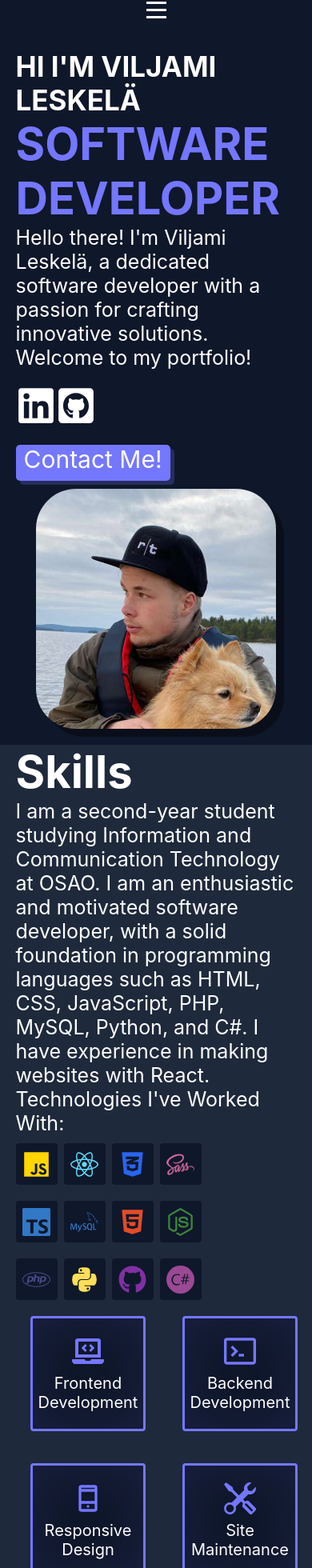
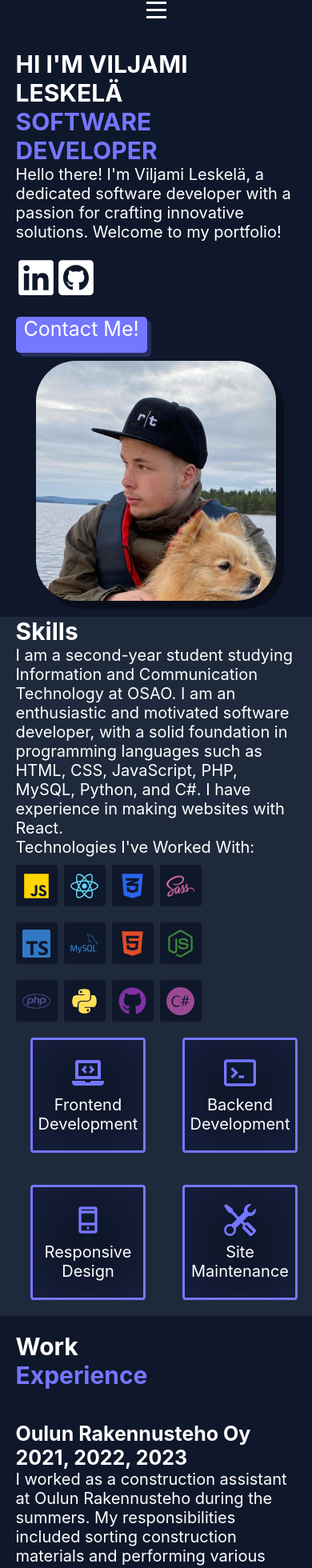
Before and after one commit to WaterProofComputer/portfolio2024, a React (Create React App) app: page / in a window 390 px wide. Shown: the part 38-1998 px from the top of the page at 80% size. Built offline with nearby package versions, Linux system fonts and the light colour scheme.

Commit message:
font fix

```diff
--- a/src/Components/Contact/contact.scss
+++ b/src/Components/Contact/contact.scss
@@ -125,3 +125,23 @@ p {
         padding: 0px;
     }
   }
+  @media screen and (max-width: 600px) {
+    .contact-otsikko {
+        font-size: 30px;
+    }
+    .contact-otsikko1 {
+        font-size: 30px;
+    }
+    .contact-text {
+        font-size: 20px;
+    }
+    .form-otsikko {
+        font-size: 30px;
+    }
+    .form-text {
+        font-size: 25px;
+    }
+    .form-placeholder-text {
+        font-size: 20px;
+    }
+  }
--- a/src/Components/Footer/footer.scss
+++ b/src/Components/Footer/footer.scss
@@ -51,3 +51,14 @@
         width: 100%;
     }
   }
+  @media screen and (max-width: 600px) {
+    .link-otsikko {
+        font-size: 30px;
+    }
+    .link-text {
+        font-size: 25px;
+    }
+    .footer-text {
+        font-size: 25px;
+    }
+  }
--- a/src/Components/Header/header.scss
+++ b/src/Components/Header/header.scss
@@ -128,6 +128,15 @@ body {
   @media screen and (max-width: 600px) {
 
     .header-otsikko {
-        font-size: 35px;
+        font-size: 30px;
+    }
+    .header-otsikko2 {
+        font-size: 30px;
+    }
+    .header-text {
+        font-size: 20px;
+    }
+    .contact-button {
+        font-size: 25px;
     }
   }
--- a/src/Components/Projects/projects.js
+++ b/src/Components/Projects/projects.js
@@ -27,7 +27,7 @@ function Projects() {
             onMouseOut={resetTransformValue}>
             <img src='maalaus.png' className='project-image' alt='Project Image'></img>
               <div className='project-description'>
-                <h1>Kotkantien Maalaus Ja Tapetointi</h1>
+                <h1 className='projects-otsikko'>Kotkantien Maalaus Ja Tapetointi</h1>
                 <p className='projects-text'>Dummy painting and wallpapering website.</p>
               </div>
           </div>
@@ -39,7 +39,7 @@ function Projects() {
             onMouseOut={resetTransformValue}>
             <img src='weather.png' className='project-image' alt='Project Image'></img>
               <div className='project-description'>
-                <h1>Simple Weather App</h1>
+                <h1 className='projects-otsikko'>Simple Weather App</h1>
                 <p className='projects-text'>Simple weather application made in react with an api from openweathermap.org.</p>
               </div>
           </div>
@@ -51,7 +51,7 @@ function Projects() {
             onMouseOut={resetTransformValue}>
             <img src='autoheaven.png' className='project-image' alt='Project Image'></img>
               <div className='project-description'>
-                <h1>AutoHeaven</h1>
+                <h1 className='projects-otsikko'>AutoHeaven</h1>
                 <p className='projects-text'>Dummy car wash website made in react.</p>
               </div>
           </div>
--- a/src/Components/Projects/projects.scss
+++ b/src/Components/Projects/projects.scss
@@ -15,7 +15,9 @@
     width: 100%;
 }
 .projects-text {
-  font-size: 30px
+  font-size: 30px;
+  color: white;
+  text-align: center;
 }
 .projects-otsikko-container {
     width: 90%;
@@ -106,3 +108,14 @@
         grid-template-columns: repeat(1, 300px);
       }
     }
+    @media screen and (max-width: 600px) {
+      .projects-otsikko {
+          font-size: 30px;
+      }
+      .projects-text {
+          font-size: 20px;
+      }
+      .contact-button {
+          font-size: 25px;
+      }
+    }
--- a/src/Components/Skills/skills.scss
+++ b/src/Components/Skills/skills.scss
@@ -139,3 +139,11 @@
         width: 40px;
     }
   }
+  @media screen and (max-width: 600px) {
+    .skills-header-text {
+        font-size: 30px;
+    }
+    .skill-text {
+        font-size: 20px;
+    }
+  }
--- a/src/Components/Work/work.scss
+++ b/src/Components/Work/work.scss
@@ -72,3 +72,17 @@
         flex-direction: column;
     }
   }
+  @media screen and (max-width: 600px) {
+    .work-otsikko {
+        font-size: 30px;
+    }
+    .work-otsikko3 {
+        font-size: 30px;
+    }
+    .work-otsikko2 {
+        font-size: 25px;
+    }
+    .work-text {
+        font-size: 20px;
+    }
+  }
```
